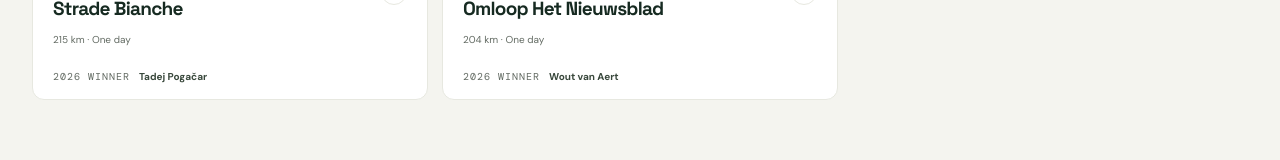
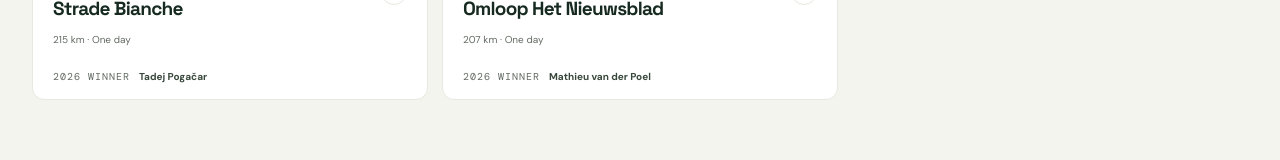
Before and after one commit to claicham/visual-regression, an Angular app in the folder app/: page / in a window 1280 px wide. Shown: the part 2737-2897 px from the top of the page. Built offline with nearby package versions, Linux system fonts and the light colour scheme.

Commit message:
fix omloop data

```diff
--- a/app/src/app/cycling-data.ts
+++ b/app/src/app/cycling-data.ts
@@ -213,7 +213,7 @@
     category: 'Classic',
     date: '28 FEB',
     location: 'Ghent · Ninove',
-    distance: '204 km',
+    distance: '207 km',
     stages: 'One day',
     accent: '#728565',
     artwork: {
@@ -222,19 +222,19 @@
       detail: 'MUUR VAN GERAARDSBERGEN',
       profilePath: 'M0 61 C28 60 43 53 59 57 S81 64 97 45 116 58 132 38 151 55 169 32 188 49 206 26 225 46 244 35 263 51 282 38 300 55 320 29 340 47 360 34',
     },
-    sourceUrl: 'https://www.cyclingstage.com/omloop-het-nieuwsblad-2026-results/',
-    winner: 'Wout van Aert',
+    sourceUrl: 'https://en.wikipedia.org/wiki/2026_Omloop_Het_Nieuwsblad',
+    winner: 'Mathieu van der Poel',
     results: [
-      { rank: 1, rider: 'Wout van Aert', time: '4:42:36' },
-      { rank: 2, rider: 'Mathieu van der Poel', time: '+0:08' },
-      { rank: 3, rider: 'Mads Pedersen', time: '+0:21' },
-      { rank: 4, rider: 'Jasper Stuyven', time: '+0:34' },
-      { rank: 5, rider: 'Tom Pidcock', time: '+0:47' },
-      { rank: 6, rider: 'Matej Mohorič', time: '+1:02' },
-      { rank: 7, rider: 'Christophe Laporte', time: '+1:13' },
-      { rank: 8, rider: 'Mauro Schmid', time: '+1:29' },
-      { rank: 9, rider: 'Alessandro Covi', time: '+1:44' },
-      { rank: 10, rider: 'Jasper Philipsen', time: '+1:58' },
+      { rank: 1, rider: 'Mathieu van der Poel', time: "4h 53' 55\"" },
+      { rank: 2, rider: 'Tim van Dijke', time: '+0:22' },
+      { rank: 3, rider: 'Florian Vermeersch', time: '+0:24' },
+      { rank: 4, rider: 'Christophe Laporte', time: '+0:53' },
+      { rank: 5, rider: 'Aimé De Gendt', time: '+0:54' },
+      { rank: 6, rider: 'Tobias Lund Andresen', time: '+0:57' },
+      { rank: 7, rider: 'Jordi Meeus', time: '+0:57' },
+      { rank: 8, rider: 'Anthony Turgis', time: '+0:57' },
+      { rank: 9, rider: 'Alexis Renard', time: '+0:57' },
+      { rank: 10, rider: 'Luke Lamperti', time: '+0:57' },
     ],
   },
   {
```
